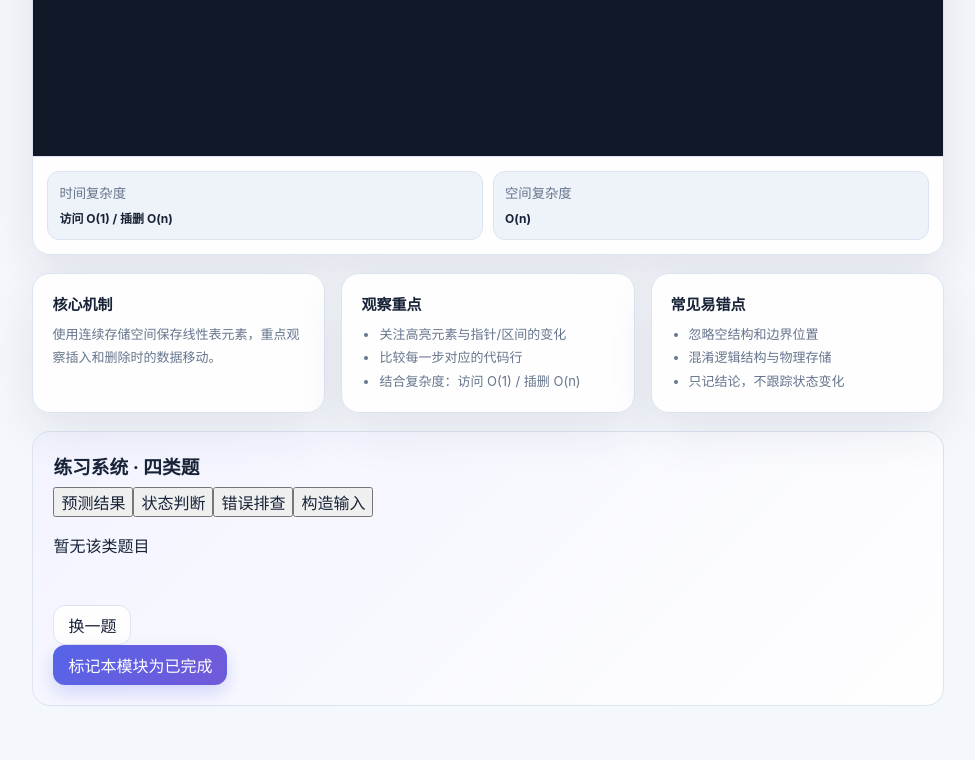
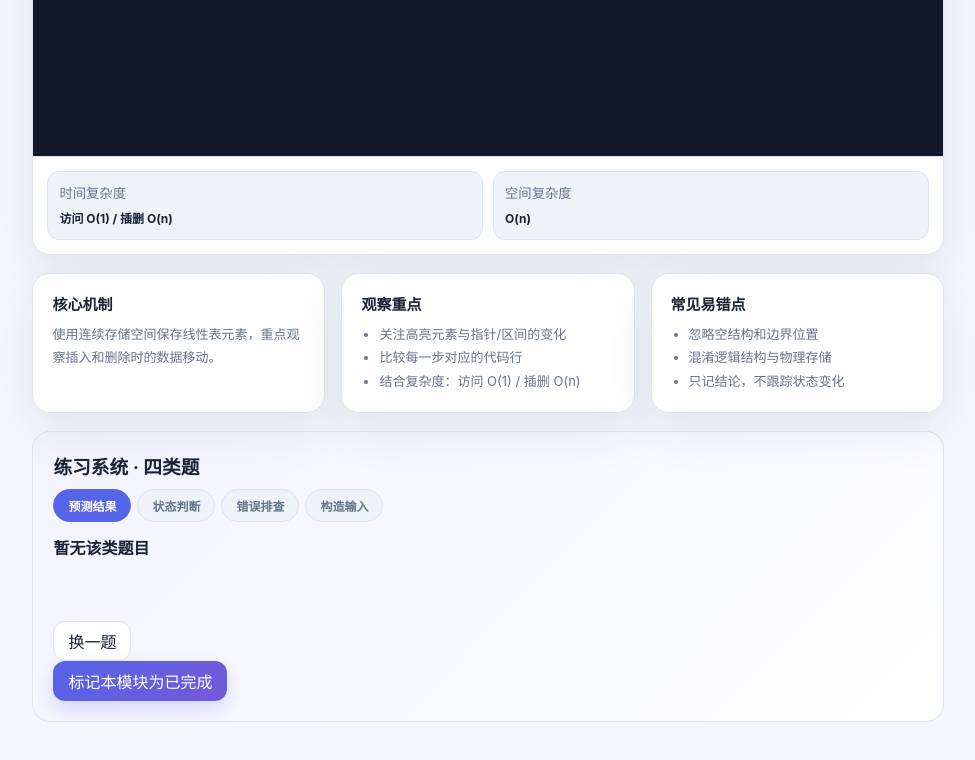
Before and after one commit to BeringZ/algora-visualizer, a website with bundled scripts: page index.html in a window 1280 px wide. Shown: the part 1570-2330 px from the top of the page, without its empty margins (298-1273 px from the left). Built offline with nearby package versions, Linux system fonts and the light colour scheme; files whose address does not match are found by name.

Commit message:
feat(exercises): 练习系统四类题（I5-B）[via gh api]

```diff
--- a/styles.css
+++ b/styles.css
@@ -425,3 +425,18 @@ a { color: inherit; text-decoration: none; }
 .h-code b { color: var(--text); }
 .h-code i { color: var(--success); font-style: normal; font-weight: 800; }
 .huffman-merge { font-size: 11px; color: var(--warning); font-weight: 700; margin-top: 6px; }
+
+/* ===== 练习系统四类题（I5-B） ===== */
+.quiz-tabs { display: flex; gap: 6px; margin: 10px 0 12px; flex-wrap: wrap; }
+.quiz-tab {
+  font-size: 12px; font-weight: 700; padding: 7px 14px;
+  border: 1.5px solid var(--border); border-radius: 999px;
+  background: var(--surface-2); color: var(--muted); cursor: pointer;
+  transition: background .15s, color .15s, border-color .15s;
+}
+.quiz-tab.active { background: var(--accent); border-color: var(--accent); color: #fff; }
+.quiz-question { font-weight: 600; line-height: 1.8; margin: 0 0 12px; }
+.quiz-controls { display: flex; align-items: center; gap: 10px; margin-top: 12px; }
+.quiz-hint { font-size: 11px; color: var(--muted); }
+.quiz-option.correct { border-color: var(--success) !important; background: color-mix(in srgb, var(--success) 14%, transparent) !important; }
+.quiz-option.wrong { border-color: var(--danger) !important; background: color-mix(in srgb, var(--danger) 14%, transparent) !important; }
```
